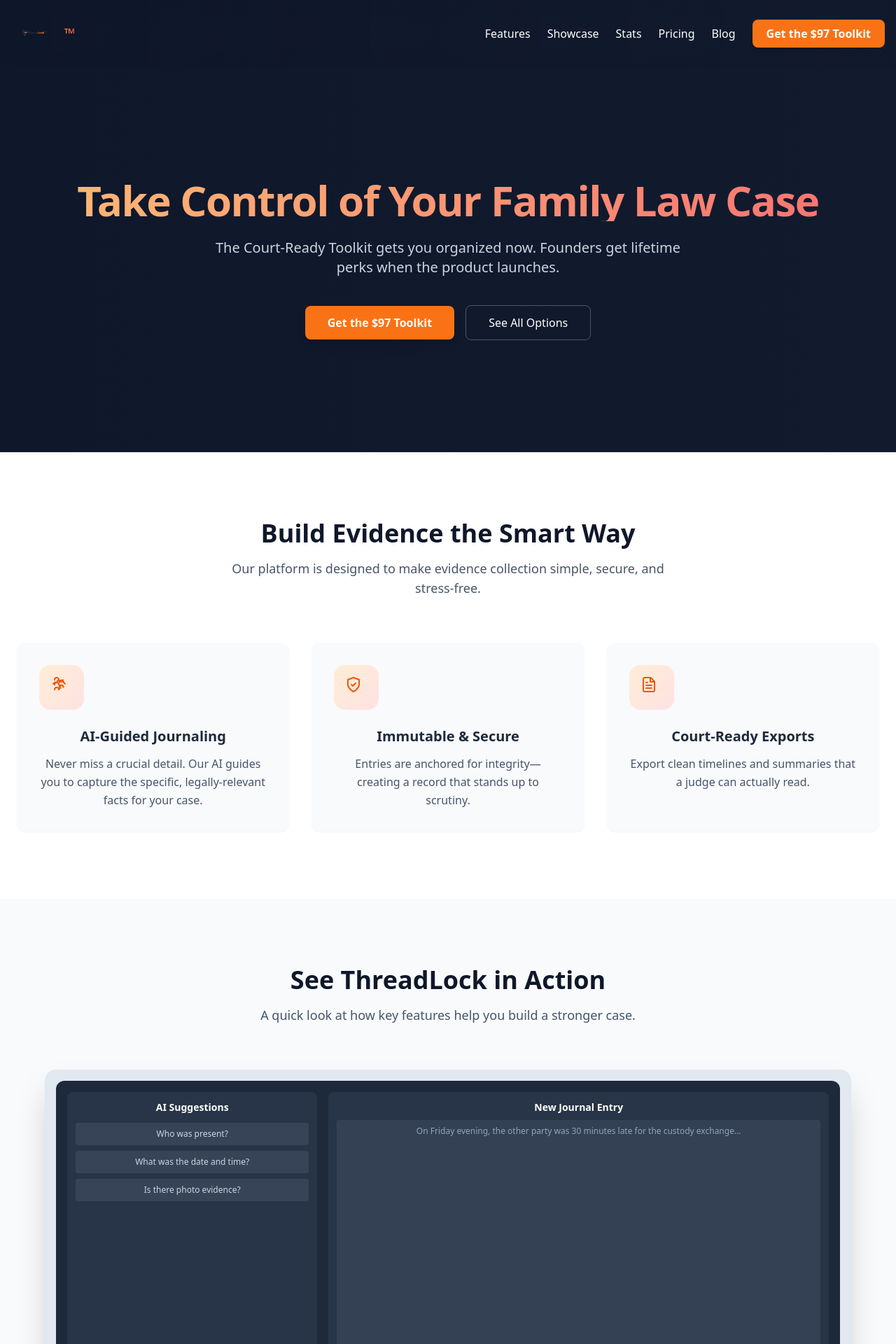
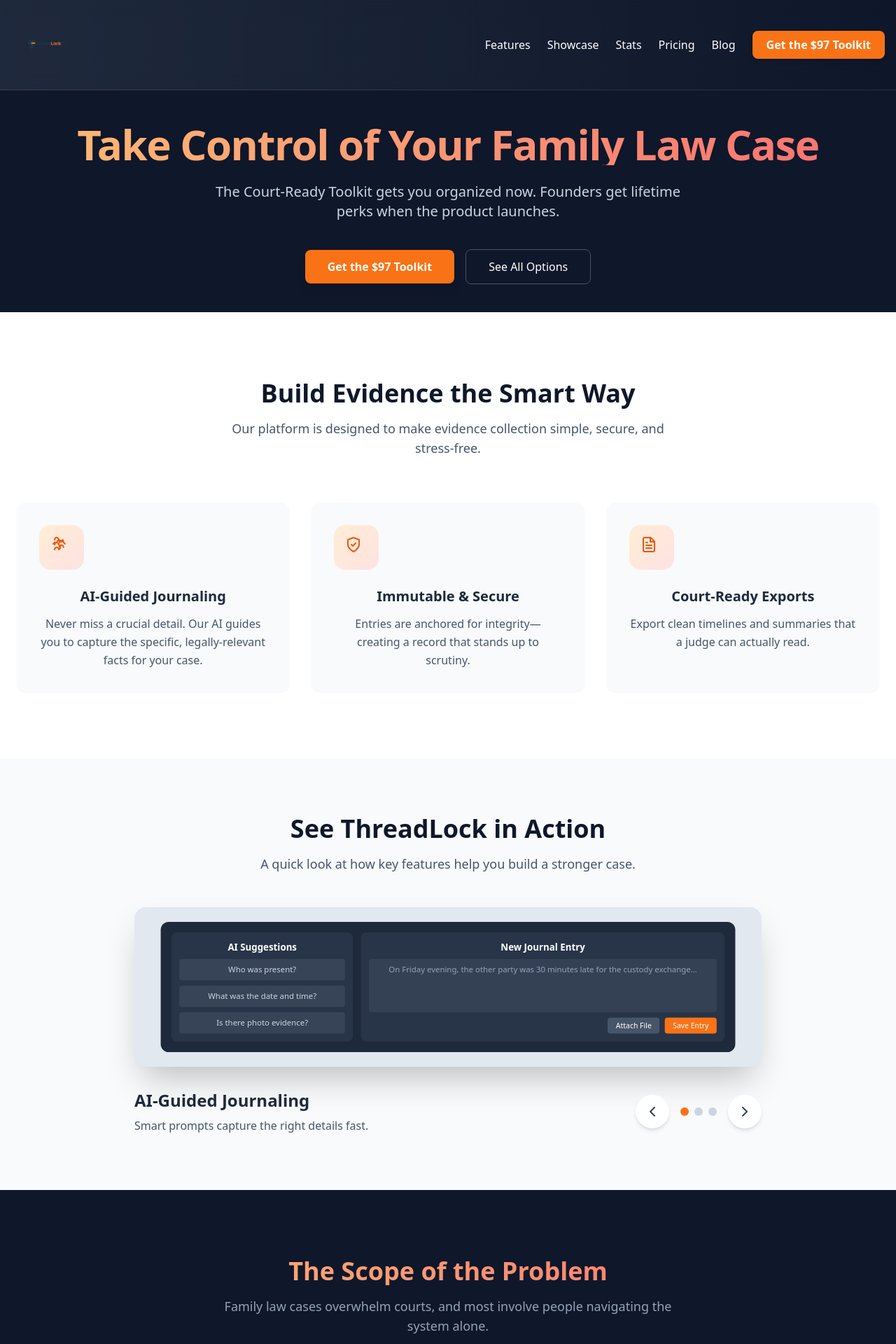
Before and after one commit to RedThreadGrp/ThreadLock, a Next.js app: page / in a window 1280 px wide. Shown: the top 1920 px of the page at 70% size. Built offline with nearby package versions, Linux system fonts and the light colour scheme.

Commit message:
Update index.js

```diff
--- a/pages/index.js
+++ b/pages/index.js
@@ -31,39 +31,39 @@ const SINGLE_ITEMS = [
   { sku: "trial_hearing_quick_ref", name: "Trial & Hearing Quick Reference" },
 ];
 
-/* ---------------- UI Mockups ---------------- */
+/* ---------------- UI Mockups (slightly smaller) ---------------- */
 const JournalUIMockup = () => (
-  <div className="w-full h-full bg-slate-800 rounded-xl p-4 flex flex-col md:flex-row gap-4 aspect-square md:aspect-[4/3] text-white">
+  <div className="w-full h-full bg-slate-800 rounded-xl p-3 md:p-4 flex flex-col md:flex-row gap-3 text-white">
     <div className="w-full md:w-1/3 bg-slate-700/50 rounded-lg p-3">
-      <h4 className="font-bold mb-3 text-sm">AI Suggestions</h4>
-      <ul className="space-y-2 text-xs text-slate-300">
+      <h4 className="font-bold mb-2 text-xs md:text-sm">AI Suggestions</h4>
+      <ul className="space-y-2 text-[11px] md:text-xs text-slate-300">
         <li className="bg-slate-600/50 p-2 rounded">Who was present?</li>
         <li className="bg-slate-600/50 p-2 rounded">What was the date and time?</li>
         <li className="bg-slate-600/50 p-2 rounded">Is there photo evidence?</li>
       </ul>
     </div>
     <div className="w-full md:w-2/3 bg-slate-700/50 rounded-lg p-3 flex flex-col">
-      <h4 className="font-bold mb-2 text-sm">New Journal Entry</h4>
-      <div className="flex-grow bg-slate-600/40 rounded p-2 text-xs text-slate-400">
+      <h4 className="font-bold mb-2 text-xs md:text-sm">New Journal Entry</h4>
+      <div className="flex-grow bg-slate-600/40 rounded p-2 text-[11px] md:text-xs text-slate-400">
         On Friday evening, the other party was 30 minutes late for the custody exchange...
       </div>
       <div className="flex justify-end gap-2 mt-2">
-        <button className="text-xs bg-slate-600 px-3 py-1 rounded">Attach File</button>
-        <button className="text-xs bg-orange-500 px-3 py-1 rounded">Save Entry</button>
+        <button className="text-[11px] bg-slate-600 px-3 py-1 rounded">Attach File</button>
+        <button className="text-[11px] bg-orange-500 px-3 py-1 rounded">Save Entry</button>
       </div>
     </div>
   </div>
 );
 
 const TimelineUIMockup = () => (
-  <div className="w-full h-full bg-slate-800 rounded-xl p-4 flex flex-col aspect-[4/3] text-white">
-    <h4 className="font-bold text-sm mb-4 text-center">Evidence Timeline</h4>
-    <div className="relative flex-grow pl-8 pr-4">
+  <div className="w-full h-full bg-slate-800 rounded-xl p-3 md:p-4 flex flex-col text-white">
+    <h4 className="font-bold text-xs md:text-sm mb-3 text-center">Evidence Timeline</h4>
+    <div className="relative flex-grow pl-6 pr-3">
       <div className="absolute left-4 top-0 bottom-0 w-0.5 bg-slate-600"></div>
-      <div className="space-y-4">
+      <div className="space-y-3">
         <div className="relative">
           <div className="absolute -left-5 top-1 w-2 h-2 bg-orange-500 rounded-full"></div>
-          <div className="bg-slate-700/50 p-2 rounded-lg text-xs">
+          <div className="bg-slate-700/50 p-2 rounded-lg text-[11px]">
             <p className="font-semibold">Custody Exchange Late</p>
             <p className="text-slate-400">July 26, 2025 - 6:30 PM</p>
             <span className="text-green-400 text-[10px] flex items-center gap-1"><ShieldCheckIcon className="w-3 h-3"/> Blockchain Verified</span>
@@ -71,7 +71,7 @@ const TimelineUIMockup = () => (
         </div>
         <div className="relative">
           <div className="absolute -left-5 top-1 w-2 h-2 bg-orange-500 rounded-full"></div>
-          <div className="bg-slate-700/50 p-2 rounded-lg text-xs">
+          <div className="bg-slate-700/50 p-2 rounded-lg text-[11px]">
             <p className="font-semibold">Email Received</p>
             <p className="text-slate-400">July 25, 2025 - 9:15 AM</p>
             <span className="text-green-400 text-[10px] flex items-center gap-1"><ShieldCheckIcon className="w-3 h-3"/> Blockchain Verified</span>
@@ -83,35 +83,38 @@ const TimelineUIMockup = () => (
 );
 
 const PdfExportUIMockup = () => (
-  <div className="w-full h-full bg-slate-800 rounded-xl p-4 flex flex-col items-center justify-center aspect-[4/3] text-white">
-    <h4 className="font-bold text-sm mb-3">Court-Ready PDF Export</h4>
-    <div className="w-3/4 h-3/4 bg-white rounded-md shadow-lg p-4 text-black flex flex-col">
-      <h5 className="text-sm font-bold border-b pb-1">Case Summary: Sarah M.</h5>
-      <p className="text-[8px] mt-2 text-slate-700 leading-tight">
-        <strong>July 26, 2025:</strong> Custody Exchange Late. On Friday evening, the other party was 30 minutes late for the custody exchange...
+  <div className="w-full h-full bg-slate-800 rounded-xl p-4 flex flex-col items-center justify-center text-white">
+    <h4 className="font-bold text-xs md:text-sm mb-3">Court-Ready PDF Export</h4>
+    <div className="w-4/5 md:w-3/4 h-56 md:h-64 bg-white rounded-md shadow-lg p-3 text-black flex flex-col">
+      <h5 className="text-[11px] font-bold border-b pb-1">Case Summary: Sarah M.</h5>
+      <p className="text-[9px] mt-2 text-slate-700 leading-tight">
+        <strong>July 26, 2025:</strong> Custody Exchange Late. On Friday evening, the other party was 30 minutes late...
       </p>
-      <p className="text-[8px] mt-2 text-slate-700 leading-tight">
+      <p className="text-[9px] mt-2 text-slate-700 leading-tight">
         <strong>July 25, 2025:</strong> Email Received. Received a hostile email regarding scheduling...
       </p>
       <div className="flex-grow" />
-      <p className="text-[7px] text-center text-slate-500">Page 1 of 5</p>
+      <p className="text-[8px] text-center text-slate-500">Page 1 of 5</p>
     </div>
-    <button className="text-xs bg-orange-500 px-4 py-1.5 rounded-md mt-3">Download PDF</button>
+    <button className="text-[11px] bg-orange-500 px-4 py-1.5 rounded-md mt-3">Download PDF</button>
   </div>
 );
 
-/* ---------------- Header ---------------- */
+/* ---------------- Header (updated gradient + size + TM removed) ---------------- */
 const Header = ({ handleBuyToolkit, isLoading }) => (
-  <header className="absolute top-0 left-0 w-full z-10 p-4 bg-gradient-to-r from-slate-900/50 via-slate-900/20 to-transparent backdrop-blur-md">
+  <header
+    className="fixed top-0 left-0 w-full z-20 p-4
+               bg-gradient-to-r from-slate-600/30 via-slate-800/55 to-slate-900/85
+               backdrop-blur-md border-b border-white/10"
+  >
     <div className="container mx-auto flex justify-between items-center">
       <div className="flex items-center space-x-3">
         <img
           src="/threadlock-logo.png"
-          alt="ThreadLock Logo"
-          className="h-12 md:h-16 w-auto"
-          onError={(e) => { e.currentTarget.onerror = null; e.currentTarget.src='https://placehold.co/100x100/1e293b/f97316?text=T'; }}
+          alt="ThreadLock"
+          className="h-16 md:h-20 lg:h-24 w-auto"
+          onError={(e) => { e.currentTarget.onerror = null; e.currentTarget.src='https://placehold.co/160x64/1e293b/f97316?text=ThreadLock'; }}
         />
-        <span className="text-transparent bg-clip-text bg-gradient-to-r from-orange-400 to-red-500 font-bold text-xl tracking-wide">™</span>
       </div>
       <nav className="hidden md:flex space-x-6 text-white font-medium items-center">
         <a href="#features" className="hover:text-orange-400 transition-colors">Features</a>
@@ -133,10 +136,10 @@ const Header = ({ handleBuyToolkit, isLoading }) => (
 
 /* ---------------- Sections ---------------- */
 const HeroSection = ({ handleBuyToolkit, isLoading }) => (
-  <section className="relative text-white bg-slate-900 pt-24">
-    <div className="absolute inset-0 bg-gradient-to-l from-slate-800/20 to-transparent"></div>
-    <div className="relative container mx-auto px-6 py-32 md:py-40 text-center">
-      <h1 className="text-4xl md:text-6xl font-extrabold tracking-tight leading-tight text-transparent bg-clip-text bg-gradient-to-r from-orange-300 to-red-400">
+  <section className="relative text-white bg-slate-900">
+    {/* push content below fixed header; add extra bottom padding and kinder line-height */}
+    <div className="container mx-auto px-6 pt-36 md:pt-44 pb-10 text-center">
+      <h1 className="text-4xl md:text-6xl font-extrabold tracking-tight leading-[1.15] text-transparent bg-clip-text bg-gradient-to-r from-orange-300 to-red-400">
         Take Control of Your Family Law Case
       </h1>
       <p className="mt-6 text-lg md:text-xl max-w-2xl mx-auto text-slate-300">
@@ -172,10 +175,10 @@ const FeatureCard = ({ icon, title, children }) => (
 );
 
 const FeaturesSection = () => (
-  <section id="features" className="py-24 bg-white text-gray-800">
+  <section id="features" className="py-20 md:py-24 bg-white text-gray-800">
     <div className="container mx-auto px-6 text-center">
       <h2 className="text-3xl md:text-4xl font-bold mb-4 text-slate-900">Build Evidence the Smart Way</h2>
-      <p className="text-lg text-slate-600 max-w-2xl mx-auto mb-16">
+      <p className="text-lg text-slate-600 max-w-2xl mx-auto mb-12 md:mb-16">
         Our platform is designed to make evidence collection simple, secure, and stress-free.
       </p>
       <div className="grid md:grid-cols-3 gap-8">
@@ -204,15 +207,21 @@ const ProductShowcaseSection = () => {
   const next = () => setIdx((i) => (i === slides.length - 1 ? 0 : i + 1));
 
   return (
-    <section id="showcase" className="py-24 bg-slate-50">
+    <section id="showcase" className="py-16 md:py-20 bg-slate-50">
       <div className="container mx-auto px-6 text-center">
         <h2 className="text-3xl md:text-4xl font-bold mb-4 text-slate-900">See ThreadLock in Action</h2>
-        <p className="text-lg text-slate-600 max-w-2xl mx-auto mb-16">
+        <p className="text-lg text-slate-600 max-w-2xl mx-auto mb-12">
           A quick look at how key features help you build a stronger case.
         </p>
-        <div className="max-w-6xl mx-auto">
-          <div className="bg-slate-200 rounded-2xl shadow-2xl p-4">{slides[idx].mockup}</div>
-          <div className="mt-8 flex flex-col md:flex-row justify-between items-center gap-6">
+
+        <div className="max-w-4xl mx-auto">
+          {/* Mockup Container (scaled down) */}
+          <div className="bg-slate-200 rounded-2xl shadow-2xl p-3 md:p-4">
+            <div className="scale-90 md:scale-95 origin-center">{slides[idx].mockup}</div>
+          </div>
+
+          {/* Description + Controls */}
+          <div className="mt-6 md:mt-8 flex flex-col md:flex-row justify-between items-center gap-6">
             <div className="text-left md:w-1/2 md:pr-8 order-2 md:order-1">
               <h3 className="text-2xl font-bold text-slate-800 mb-2">{slides[idx].title}</h3>
               <p className="text-slate-600">{slides[idx].description}</p>
@@ -223,7 +232,11 @@ const ProductShowcaseSection = () => {
               </button>
               <div className="flex gap-2">
                 {slides.map((_, i) => (
-                  <div key={i} onClick={() => setIdx(i)} className={`h-3 w-3 rounded-full cursor-pointer transition-colors ${idx === i ? "bg-orange-500" : "bg-slate-300 hover:bg-slate-400"}`} />
+                  <div
+                    key={i}
+                    onClick={() => setIdx(i)}
+                    className={`h-3 w-3 rounded-full cursor-pointer transition-colors ${idx === i ? "bg-orange-500" : "bg-slate-300 hover:bg-slate-400"}`}
+                  />
                 ))}
               </div>
               <button onClick={next} className="p-3 rounded-full bg-white shadow-md hover:bg-slate-100 transition">
@@ -238,15 +251,15 @@ const ProductShowcaseSection = () => {
 };
 
 const StatisticsSection = () => (
-  <section id="stats" className="py-24 bg-slate-900 text-white">
+  <section id="stats" className="py-20 md:py-24 bg-slate-900 text-white">
     <div className="container mx-auto px-6 text-center">
       <h2 className="text-3xl md:text-4xl font-bold mb-4 text-transparent bg-clip-text bg-gradient-to-r from-orange-300 to-red-400">
         The Scope of the Problem
       </h2>
-      <p className="text-lg text-slate-400 max-w-2xl mx-auto mb-16">
+      <p className="text-lg text-slate-400 max-w-2xl mx-auto mb-12 md:mb-16">
         Family law cases overwhelm courts, and most involve people navigating the system alone.
       </p>
-      <div className="grid md:grid-cols-3 gap-12 max-w-5xl mx-auto">
+      <div className="grid md:grid-cols-3 gap-10 md:gap-12 max-w-5xl mx-auto">
         <div className="border border-slate-700/50 bg-slate-800/30 p-8 rounded-xl">
           <h3 className="text-5xl font-extrabold text-orange-400">3.8M+</h3>
           <p className="text-slate-400 mt-2 font-medium">Family law cases filed annually in the U.S.</p>
@@ -264,7 +277,7 @@ const StatisticsSection = () => (
   </section>
 );
 
-/* ---------------- Pricing (new) ---------------- */
+/* ---------------- Pricing ---------------- */
 const PricingSection = ({
   onBuyToolkit,
   onBuyFounders,
@@ -272,7 +285,7 @@ const PricingSection = ({
   onContribMonthly,
   onContribNYOP,
 }) => (
-  <section id="pricing" className="py-24 bg-slate-50 text-center text-gray-800">
+  <section id="pricing" className="py-20 md:py-24 bg-slate-50 text-center text-gray-800">
     <div className="container mx-auto px-6">
       <h2 className="text-3xl md:text-4xl font-bold mb-4 text-slate-900">Pricing</h2>
       <p className="text-lg text-slate-600 mb-12 max-w-3xl mx-auto">
@@ -301,7 +314,7 @@ const PricingSection = ({
           <h3 className="text-2xl font-bold text-slate-800 mb-2">Founders Access Only</h3>
           <p className="text-slate-500 mb-6">Perks only—no printables today</p>
           <div className="text-5xl font-extrabold text-slate-900 mb-1">$21</div>
-          <ul className="text-left text-slate-600 mt-6 space-y-2">
+        <ul className="text-left text-slate-600 mt-6 space-y-2">
             <li>• Lifetime SaaS discount</li>
             <li>• Early beta access</li>
             <li>• Founding Member recognition</li>
@@ -352,7 +365,7 @@ const PricingSection = ({
 );
 
 const CallToActionSection = ({ handleBuyToolkit, isLoading }) => (
-  <section className="bg-slate-800 text-white py-20">
+  <section className="bg-slate-800 text-white py-16 md:py-20">
     <div className="container mx-auto px-6 text-center">
       <h2 className="text-3xl md:text-4xl font-bold mb-4">Start Building Your Case Today</h2>
       <p className="mb-8 max-w-xl mx-auto text-slate-300">
@@ -436,6 +449,7 @@ export default function Home() {
   };
 
   const handlePickSingle = () => setSingleOpen(true);
+
   const handleBuySingle = async (sku) => {
     setSingleOpen(false);
     setIsLoading(true);
@@ -464,6 +478,7 @@ export default function Home() {
       setIsLoading(false);
     }
   };
+
   const handleContribNYOP = async () => {
     setIsLoading(true);
     try {
```
